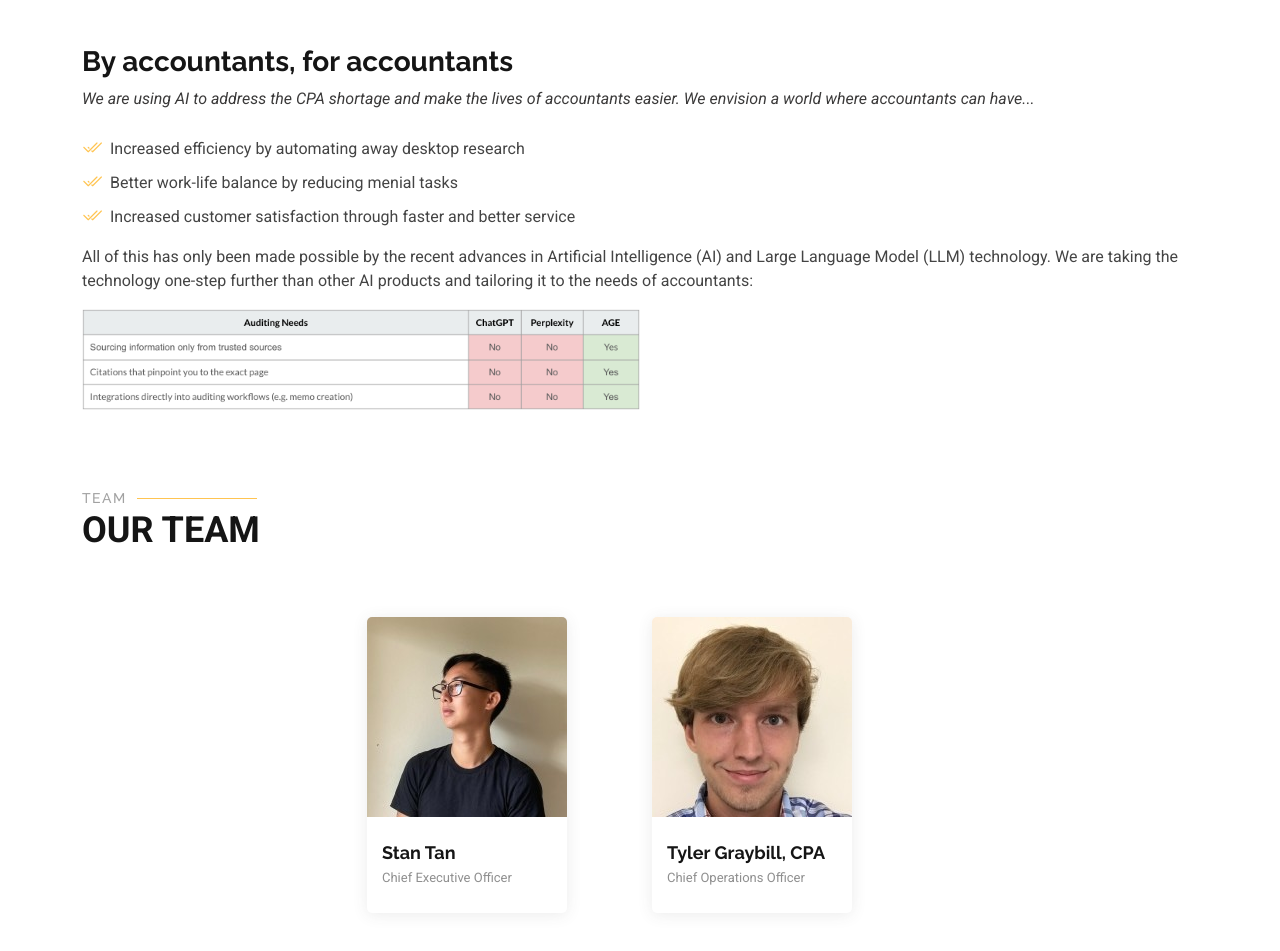
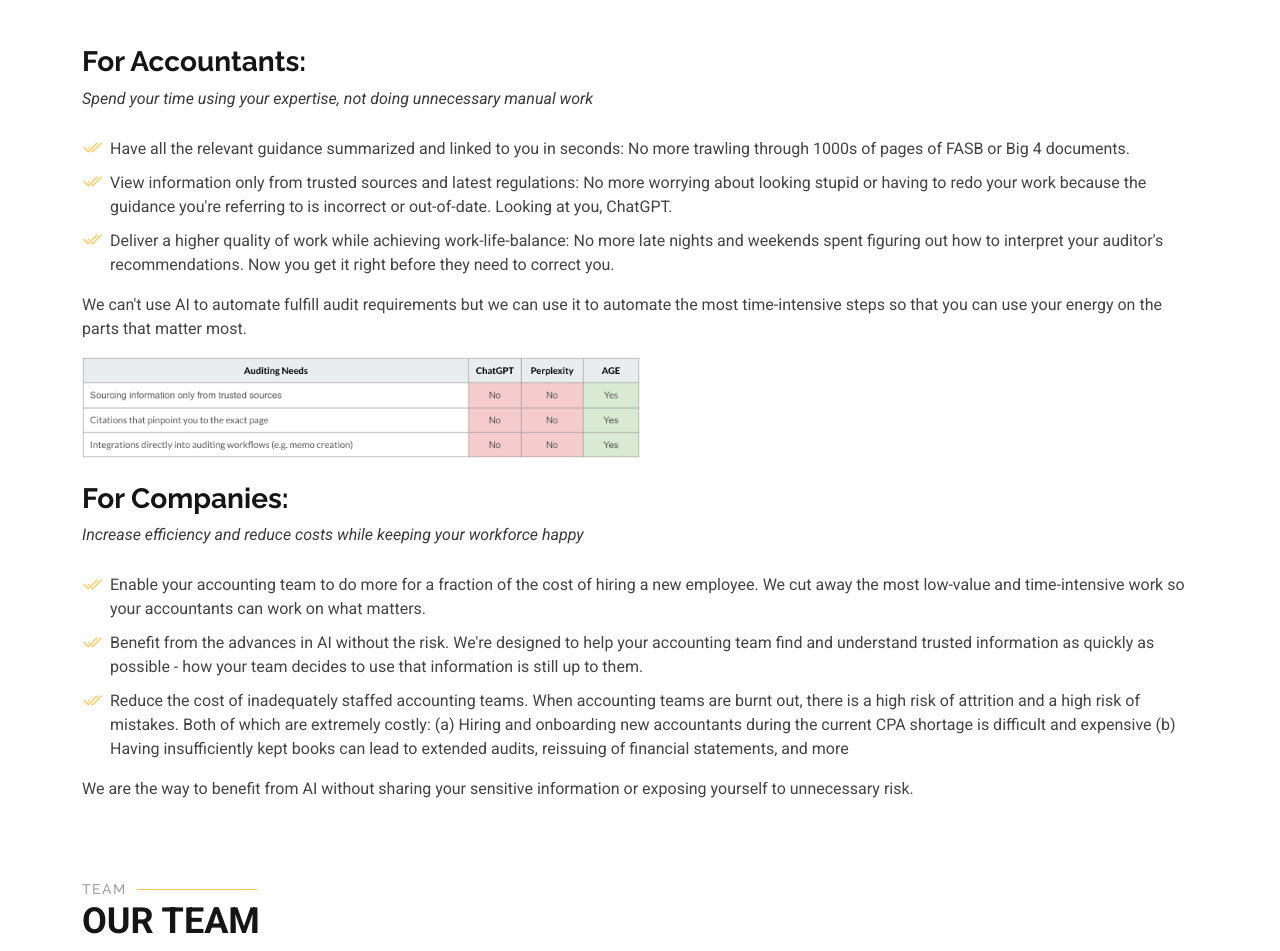
Before and after one commit to AuditGuidanceEngine/landingpage, a plain HTML site: page index.html in a window 1280 px wide. Shown: the part 1260-2211 px from the top of the page. Drawn offline with Linux system fonts and the light colour scheme.

Commit message:
Update index.html
Created tailored messaging for accountants, and companies

```diff
--- a/index.html
+++ b/index.html
@@ -135,19 +135,30 @@
       <div class="container" data-aos="fade-up" data-aos-delay="100">
         <div class="row gy-4">
           <div class="col-lg-12 content">
-            <h3>By accountants, for accountants</h3>
-            <p class="fst-italic">
-              We are using AI to address the CPA shortage and make the lives of accountants easier. We envision a world where accountants can have...
+            <h3>For Accountants:</h3>
+            <p class="fst-italic"> Spend your time using your expertise, not doing unnecessary manual work </p>
             </p>
             <ul>
-              <li><i class="bi bi-check2-all"></i> <span>Increased efficiency by automating away desktop research </span></li>
-              <li><i class="bi bi-check2-all"></i> <span>Better work-life balance by reducing menial tasks </span></li>
-              <li><i class="bi bi-check2-all"></i> <span>Increased customer satisfaction through faster and better service </span></li>
+              <li><i class="bi bi-check2-all"></i> <span> Have all the relevant guidance summarized and linked to you in seconds: No more trawling through 1000s of pages of FASB or Big 4 documents. </span></li>
+              <li><i class="bi bi-check2-all"></i> <span> View information only from trusted sources and latest regulations: No more worrying about looking stupid or having to redo your work because the guidance you're referring to is incorrect or out-of-date. Looking at you, ChatGPT. </span></li>
+              <li><i class="bi bi-check2-all"></i> <span> Deliver a higher quality of work while achieving work-life-balance: No more late nights and weekends spent figuring out how to interpret your auditor's recommendations. Now you get it right before they need to correct you.</span></li>
             </ul>
             <p>
-              All of this has only been made possible by the recent advances in Artificial Intelligence (AI) and Large Language Model (LLM) technology. We are taking the technology one-step further than other AI products and tailoring it to the needs of accountants:
+              We can't use AI to automate fulfill audit requirements but we can use it to automate the most time-intensive steps so that you can use your energy on the parts that matter most.
             </p>
             <img src="assets/img/compare.png" alt="" width="50%" >
+            <br></br>
+            <h3>For Companies:</h3>
+            <p class="fst-italic"> Increase efficiency and reduce costs while keeping your workforce happy </p>
+            </p>
+            <ul>
+              <li><i class="bi bi-check2-all"></i> <span> Enable your accounting team to do more for a fraction of the cost of hiring a new employee. We cut away the most low-value and time-intensive work so your accountants can work on what matters. </span></li>
+              <li><i class="bi bi-check2-all"></i> <span> Benefit from the advances in AI without the risk. We're designed to help your accounting team find and understand trusted information as quickly as possible - how your team decides to use that information is still up to them. </span></li>
+              <li><i class="bi bi-check2-all"></i> <span> Reduce the cost of inadequately staffed accounting teams. When accounting teams are burnt out, there is a high risk of attrition and a high risk of mistakes. Both of which are extremely costly: (a) Hiring and onboarding new accountants during the current CPA shortage is difficult and expensive (b) Having insufficiently kept books can lead to extended audits, reissuing of financial statements, and more </span></li>
+            </ul>
+            <p>
+              We are the way to benefit from AI without sharing your sensitive information or exposing yourself to unnecessary risk.
+            </p>
           </div>
         </div>
       </div>
```
